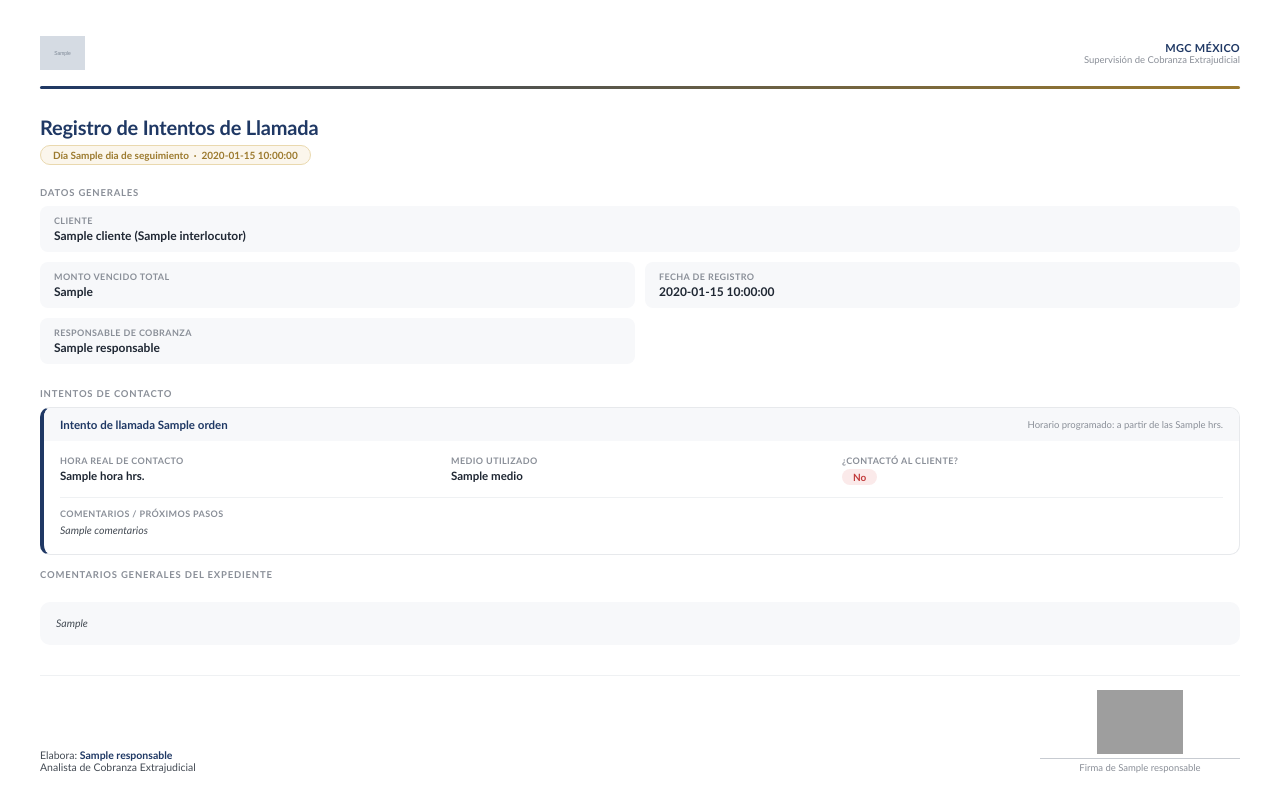
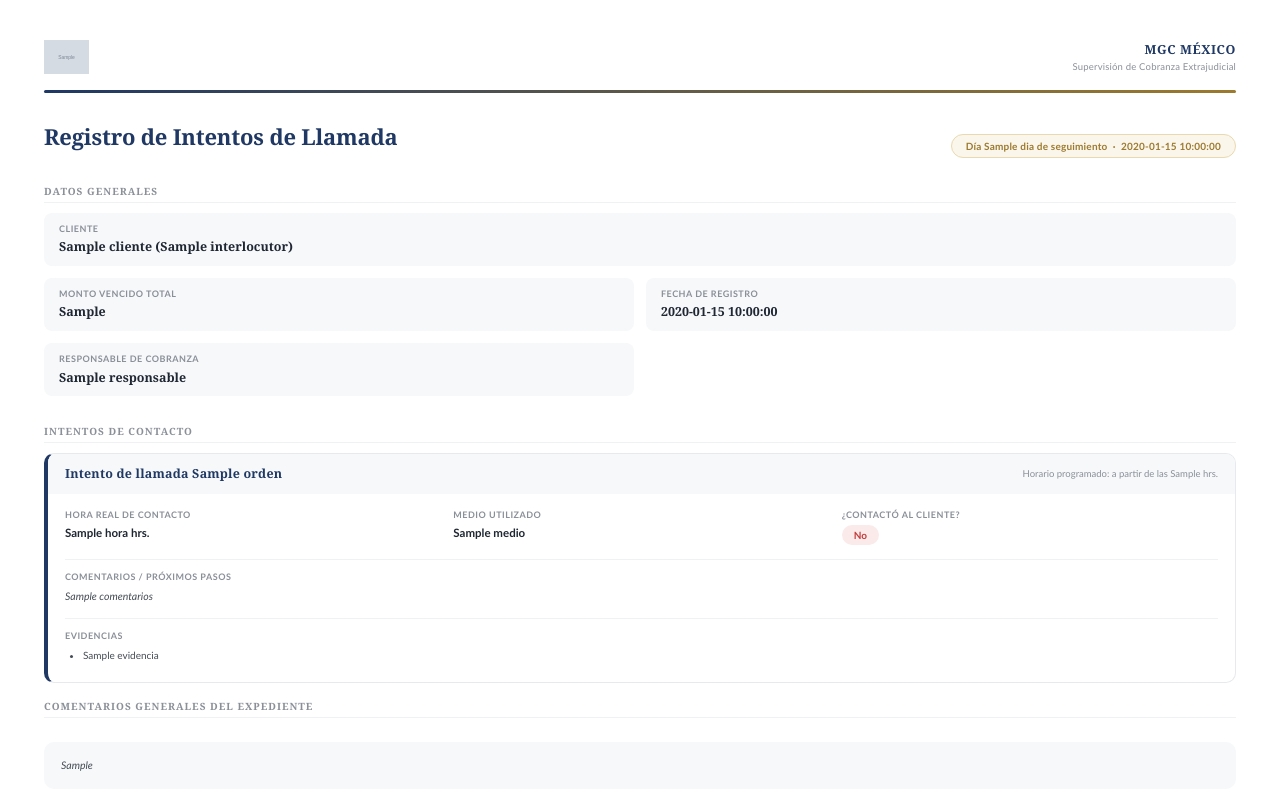
Before and after one commit to MGCDLoyola/bitacora, a Python web app: template src/templates/pdf_cobranza.html in a window 1280 px wide. Shown: the top 808 px of the page. Before the commit the page ends 773 px from the top, so only its background shows below. Run offline with Jinja, Linux system fonts and the light colour scheme; the template is opened without the code that fills it: most values are stand-ins (such as "Sample title", 1, 10 or a date in 2020); grey boxes marked "Sample" are stand-in pictures; grey boxes are pictures that could not be loaded.

Commit message:
Se incluyen evidencias en el pdf y en la tabla Evidencias.

```diff
--- a/src/main.py
+++ b/src/main.py
@@ -19,6 +19,7 @@ from src.routers.auth import router as auth_router
 from src.routers.roles import router as roles_router
 from src.routers.usuarios import router as usuarios_router
 from src.routers.expedientes import router as expedientes_router
+from src.routers.evidencias import router as evidencias_router
 from src.routers.cobranzas import router as cobranzas_router
 
 configurar_logging()
@@ -40,6 +41,7 @@ app.include_router(auth_router)
 app.include_router(roles_router)
 app.include_router(usuarios_router)
 app.include_router(expedientes_router)
+app.include_router(evidencias_router)
 app.include_router(cobranzas_router)
 
 
--- a/src/templates/pdf_cobranza.html
+++ b/src/templates/pdf_cobranza.html
@@ -17,7 +17,8 @@
         color: #26282B;
         font-size: 11px;
         margin: 0;
-        padding: 36px 40px;
+        padding: 40px 44px;
+        line-height: 1.4;
     }
 
     /* ---------- Encabezado ---------- */
@@ -38,32 +39,39 @@
     }
 
     .encabezado .empresa .razon {
-        font-weight: bold;
+        font-family: Cambria, Georgia, "Times New Roman", serif;
+        font-weight: 700;
         color: #1F3864;
-        font-size: 11px;
-        letter-spacing: 0.3px;
+        font-size: 12.5px;
+        letter-spacing: 0.6px;
     }
 
     .encabezado .empresa .area {
         color: #8A8F98;
         font-size: 9.5px;
+        letter-spacing: 0.2px;
+        margin-top: 1px;
     }
 
     .linea-acento {
         height: 3px;
         border-radius: 3px;
         background: linear-gradient(90deg, #1F3864 0%, #9C7A2E 100%);
-        margin-bottom: 26px;
+        margin-bottom: 28px;
     }
 
     /* ---------- Título ---------- */
 
     .titulo-bloque {
-        margin-bottom: 22px;
+        display: flex;
+        justify-content: space-between;
+        align-items: flex-end;
+        margin-bottom: 26px;
     }
 
     h1 {
-        font-size: 20px;
+        font-family: Cambria, Georgia, "Times New Roman", serif;
+        font-size: 22px;
         font-weight: 700;
         color: #1F3864;
         margin: 0 0 6px 0;
@@ -76,27 +84,32 @@
         color: #9C7A2E;
         border: 1px solid #EAD9AF;
         border-radius: 20px;
-        padding: 3px 12px;
+        padding: 4px 14px;
         font-size: 10px;
         font-weight: bold;
+        letter-spacing: 0.2px;
+        white-space: nowrap;
     }
 
     /* ---------- Datos generales ---------- */
 
     .seccion-label {
-        font-size: 9.5px;
+        font-family: Cambria, Georgia, "Times New Roman", serif;
+        font-size: 10px;
         font-weight: bold;
         color: #8A8F98;
         text-transform: uppercase;
-        letter-spacing: 0.8px;
-        margin: 0 0 8px 0;
+        letter-spacing: 1px;
+        margin: 0 0 10px 0;
+        padding-bottom: 4px;
+        border-bottom: 1px solid #EFF1F3;
     }
 
     .grid-datos {
         display: grid;
         grid-template-columns: 1fr 1fr;
-        gap: 10px;
-        margin-bottom: 24px;
+        gap: 12px;
+        margin-bottom: 28px;
     }
 
     .grid-datos .full {
@@ -106,7 +119,9 @@
     .dato-card {
         background: #F7F8FA;
         border-radius: 8px;
-        padding: 9px 14px;
+        padding: 10px 15px;
+        break-inside: avoid;
+        page-break-inside: avoid;
     }
 
     .dato-card .etiqueta {
@@ -114,12 +129,13 @@
         color: #8A8F98;
         font-weight: bold;
         text-transform: uppercase;
-        letter-spacing: 0.4px;
-        margin-bottom: 2px;
+        letter-spacing: 0.5px;
+        margin-bottom: 3px;
     }
 
     .dato-card .valor {
-        font-size: 12px;
+        font-family: Cambria, Georgia, "Times New Roman", serif;
+        font-size: 12.5px;
         color: #1F2733;
         font-weight: 600;
     }
@@ -130,22 +146,26 @@
         border: 1px solid #E7E9EC;
         border-left: 4px solid #1F3864;
         border-radius: 10px;
-        margin-bottom: 14px;
+        margin-bottom: 16px;
         overflow: hidden;
+        break-inside: avoid;
+        page-break-inside: avoid;
     }
 
     .intento-header {
         display: flex;
         justify-content: space-between;
         align-items: center;
-        padding: 10px 16px;
+        padding: 11px 17px;
         background: #F7F8FA;
     }
 
     .intento-header .titulo {
+        font-family: Cambria, Georgia, "Times New Roman", serif;
         font-weight: bold;
         color: #1F3864;
-        font-size: 11.5px;
+        font-size: 12.5px;
+        letter-spacing: 0.2px;
     }
 
     .intento-header .horario {
@@ -154,14 +174,14 @@
     }
 
     .intento-body {
-        padding: 14px 16px 4px 16px;
+        padding: 15px 17px 4px 17px;
     }
 
     .intento-fila {
         display: grid;
         grid-template-columns: repeat(3, 1fr);
-        gap: 10px;
-        margin-bottom: 12px;
+        gap: 12px;
+        margin-bottom: 14px;
     }
 
     .campo .etiqueta {
@@ -169,8 +189,8 @@
         color: #8A8F98;
         font-weight: bold;
         text-transform: uppercase;
-        letter-spacing: 0.4px;
-        margin-bottom: 3px;
+        letter-spacing: 0.5px;
+        margin-bottom: 4px;
     }
 
     .campo .valor {
@@ -182,7 +202,7 @@
     .pill {
         display: inline-block;
         border-radius: 20px;
-        padding: 2px 11px;
+        padding: 3px 12px;
         font-size: 10px;
         font-weight: bold;
     }
@@ -199,7 +219,7 @@
 
     .comentario-intento {
         border-top: 1px solid #EFF1F3;
-        padding: 10px 0 12px 0;
+        padding: 11px 0 13px 0;
     }
 
     .comentario-intento .etiqueta {
@@ -207,15 +227,48 @@
         color: #8A8F98;
         font-weight: bold;
         text-transform: uppercase;
-        letter-spacing: 0.4px;
-        margin-bottom: 4px;
+        letter-spacing: 0.5px;
+        margin-bottom: 5px;
     }
 
     .comentario-intento .texto {
         font-size: 10.5px;
         color: #444B54;
         font-style: italic;
-        line-height: 1.4;
+        line-height: 1.5;
+    }
+
+    /* ---------- Evidencias ---------- */
+
+    .evidencias-intento {
+        border-top: 1px solid #EFF1F3;
+        padding: 11px 0 13px 0;
+    }
+
+    .evidencias-intento .etiqueta {
+        font-size: 9px;
+        color: #8A8F98;
+        font-weight: bold;
+        text-transform: uppercase;
+        letter-spacing: 0.5px;
+        margin-bottom: 6px;
+    }
+
+    .evidencias-intento ul {
+        margin: 0;
+        padding-left: 18px;
+    }
+
+    .evidencias-intento li {
+        font-size: 10px;
+        color: #444B54;
+        margin-bottom: 3px;
+    }
+
+    .sin-evidencias {
+        font-size: 10px;
+        color: #8A8F98;
+        font-style: italic;
     }
 
     /* ---------- Comentarios generales ---------- */
@@ -223,16 +276,18 @@
     .card-comentarios {
         background: #F7F8FA;
         border-radius: 10px;
-        padding: 14px 16px;
-        margin-top: 22px;
-        margin-bottom: 20px;
+        padding: 15px 17px;
+        margin-top: 24px;
+        margin-bottom: 22px;
+        break-inside: avoid;
+        page-break-inside: avoid;
     }
 
     .card-comentarios .texto {
         font-size: 10.5px;
         color: #444B54;
         font-style: italic;
-        line-height: 1.5;
+        line-height: 1.6;
     }
 
     /* ---------- Firma ---------- */
@@ -241,126 +296,223 @@
         display: flex;
         justify-content: space-between;
         align-items: flex-end;
-        margin-top: 30px;
-        padding-top: 14px;
+        margin-top: 34px;
+        padding-top: 16px;
         border-top: 1px solid #EFF1F3;
     }
 
     .elabora {
         font-size: 10.5px;
         color: #444B54;
+        line-height: 1.5;
     }
 
     .elabora b {
+        font-family: Cambria, Georgia, "Times New Roman", serif;
         color: #1F3864;
     }
 
     .firma-bloque {
         text-align: center;
-        width: 200px;
+        width: 260px;
     }
 
     .firma-bloque img {
-        max-width: 180px;
-        max-height: 64px;
+        max-width: 240px;
+        max-height: 100px;
         display: block;
         margin: 0 auto;
     }
 
     .firma-linea {
         border-top: 1px solid #C7CBD1;
-        margin-top: 4px;
-        padding-top: 3px;
+        margin-top: 6px;
+        padding-top: 4px;
         font-size: 9.5px;
         color: #8A8F98;
     }
 </style>
 </head>
+
 <body>
 
     <div class="encabezado">
         <img src="{{ logo_base64 }}" alt="MGC">
+
         <div class="empresa">
             <div class="razon">MGC MÉXICO</div>
             <div class="area">Supervisión de Cobranza Extrajudicial</div>
         </div>
     </div>
+
     <div class="linea-acento"></div>
 
     <div class="titulo-bloque">
         <h1>Registro de Intentos de Llamada</h1>
-        <span class="badge-dia">Día {{ dia }} de seguimiento &nbsp;&middot;&nbsp; {{ fecha_dia }}</span>
+
+        <span class="badge-dia">
+            Día {{ dia }} de seguimiento
+            &nbsp;&middot;&nbsp;
+            {{ fecha_dia }}
+        </span>
     </div>
 
     <div class="seccion-label">Datos generales</div>
+
     <div class="grid-datos">
+
         <div class="dato-card full">
             <div class="etiqueta">Cliente</div>
-            <div class="valor">{{ cliente.nombre }} ({{ cliente.interlocutor }})</div>
+            <div class="valor">
+                {{ cliente.nombre }} ({{ cliente.interlocutor }})
+            </div>
         </div>
+
         <div class="dato-card">
             <div class="etiqueta">Monto vencido total</div>
-            <div class="valor">{{ monto_vencido or "N/D" }}</div>
+            <div class="valor">
+                {{ monto_vencido or "N/D" }}
+            </div>
         </div>
+
         <div class="dato-card">
             <div class="etiqueta">Fecha de registro</div>
-            <div class="valor">{{ fecha_registro }}</div>
+            <div class="valor">
+                {{ fecha_registro }}
+            </div>
         </div>
+
         <div class="dato-card">
             <div class="etiqueta">Responsable de cobranza</div>
-            <div class="valor">{{ responsable.nombre }}</div>
+            <div class="valor">
+                {{ responsable.nombre }}
+            </div>
         </div>
+
     </div>
 
     <div class="seccion-label">Intentos de contacto</div>
 
     {% for intento in intentos %}
+
     <div class="intento-card">
+
         <div class="intento-header">
-            <span class="titulo">Intento de llamada {{ intento.orden }}</span>
-            <span class="horario">Horario programado: a partir de las {{ intento.horario_programado }} hrs.</span>
+
+            <span class="titulo">
+                Intento de llamada {{ intento.orden }}
+            </span>
+
+            <span class="horario">
+                Horario programado:
+                a partir de las {{ intento.horario_programado }} hrs.
+            </span>
+
         </div>
+
         <div class="intento-body">
+
             <div class="intento-fila">
+
                 <div class="campo">
                     <div class="etiqueta">Hora real de contacto</div>
-                    <div class="valor">{{ intento.hora }} hrs.</div>
+
+                    <div class="valor">
+                        {{ intento.hora }} hrs.
+                    </div>
                 </div>
+
                 <div class="campo">
                     <div class="etiqueta">Medio utilizado</div>
-                    <div class="valor">{{ intento.medio or "N/D" }}</div>
+
+                    <div class="valor">
+                        {{ intento.medio or "N/D" }}
+                    </div>
                 </div>
+
                 <div class="campo">
                     <div class="etiqueta">¿Contactó al cliente?</div>
+
                     <span class="pill {{ 'si' if intento.contacto else 'no' }}">
                         {{ "Sí" if intento.contacto else "No" }}
                     </span>
                 </div>
+
             </div>
+
             <div class="comentario-intento">
-                <div class="etiqueta">Comentarios / próximos pasos</div>
-                <div class="texto">{{ intento.comentarios or "Sin comentarios registrados." }}</div>
+
+                <div class="etiqueta">
+                    Comentarios / próximos pasos
+                </div>
+
+                <div class="texto">
+                    {{ intento.comentarios or "Sin comentarios registrados." }}
+                </div>
+
             </div>
+
+            <div class="evidencias-intento">
+
+                <div class="etiqueta">
+                    Evidencias
+                </div>
+
+                {% if intento.evidencias %}
+
+                    <ul>
+                        {% for evidencia in intento.evidencias %}
+                            <li>{{ evidencia }}</li>
+                        {% endfor %}
+                    </ul>
+
+                {% else %}
+
+                    <div class="sin-evidencias">
+                        Sin evidencias registradas.
+                    </div>
+
+                {% endif %}
+
+            </div>
+
         </div>
+
     </div>
+
     {% endfor %}
 
-    <div class="seccion-label">Comentarios generales del expediente</div>
+    <div class="seccion-label">
+        Comentarios generales del expediente
+    </div>
+
     <div class="card-comentarios">
-        <div class="texto">{{ comentarios_expediente or "Sin comentarios registrados." }}</div>
+        <div class="texto">
+            {{ comentarios_expediente or "Sin comentarios registrados." }}
+        </div>
     </div>
 
     <div class="pie">
+
         <div class="elabora">
             Elabora: <b>{{ responsable.nombre }}</b><br>
             Analista de Cobranza Extrajudicial
         </div>
+
         {% if firma_base64 %}
+
         <div class="firma-bloque">
+
             <img src="{{ firma_base64 }}" alt="Firma">
-            <div class="firma-linea">Firma de {{ responsable.nombre }}</div>
+
+            <div class="firma-linea">
+                Firma de {{ responsable.nombre }}
+            </div>
+
         </div>
+
         {% endif %}
+
     </div>
 
 </body>
```
Also changed, not shown: src/routers/evidencias.py (added, +49 -0 lines), src/services/pdf_cobranza.py (+4 -8 lines).
